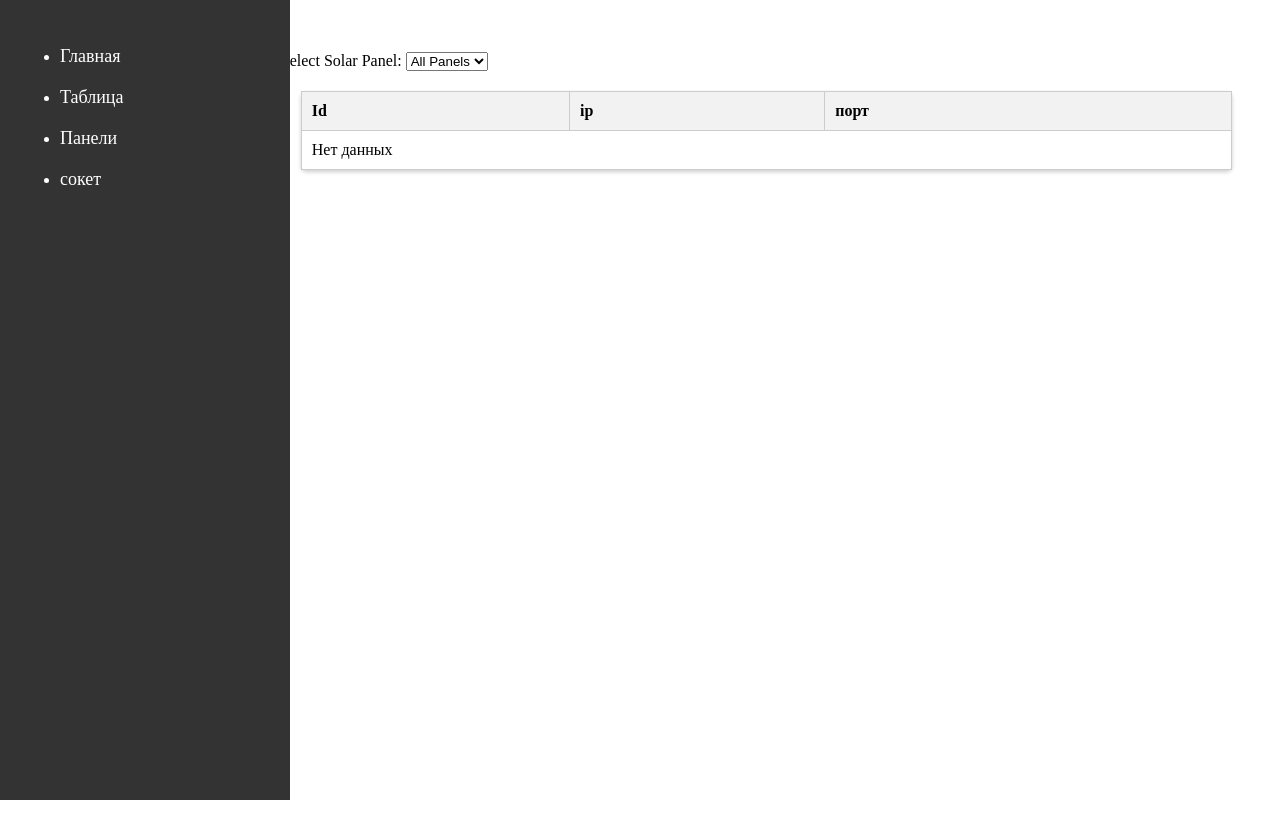
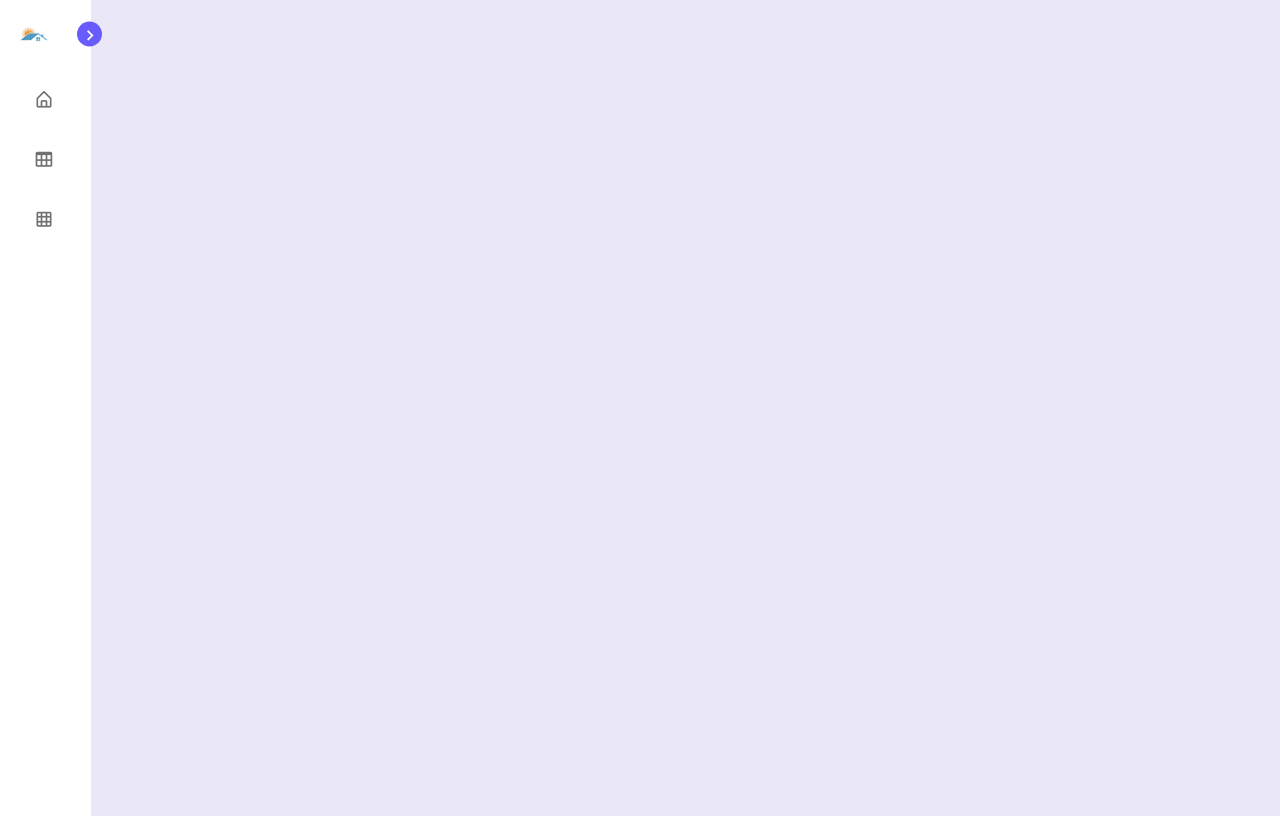
Before and after one commit to gingerswaltz/webServer, a Django app: page / in a window 1280 px wide. Run offline with Django 4.2, Linux system fonts and the light colour scheme; data that the repository does not hold is empty.

Commit message:
Повторный коммит

```diff
--- /dev/null
+++ b/iot/main/static/css/aside.css
@@ -0,0 +1,138 @@
+@import url('https://fonts.googleapis.com/css2?family=Noto+Sans+JP:wght@100;200;300;400;500;600;700;800;900&display=swap');
+*{
+  font-family: 'Noto Sans JP', sans-serif;
+}
+
+
+:root {
+  --body-color: #eae8f6;
+  --sidebar-color: #FFF;
+  --primary-color: #695CFE;
+  --primary-color-light: #F6F5FF;
+  --toggle-color: #DDD;
+  --text-color: #707070;
+
+  --tran-03: all 0.2s ease;
+  --tran-03: all 0.3s ease;
+  --tran-04: all 0.4s ease;
+  --tran-05: all 0.5s ease;
+}
+
+body{
+  height: 100vh;
+  background: var(--body-color);
+}
+/*===== CSS =====*/
+.sidebar .text{
+  font-size: 16px;
+  font-weight: 500;
+  color: var(--text-color);
+}
+
+.sidebar.close .text{
+  opacity: 0;
+}
+
+.sidebar .image{
+  min-width: 60px;
+  display: flex;
+  align-items: center;
+}
+
+/*===== Sidebar ===== */
+.sidebar{
+  position: fixed;
+  top: 0;
+  left: 0;
+  height: 100%;
+  width: 250px;
+  padding: 10px 14px;
+  background: var(--sidebar-color);
+  transition: var(--tran-05);
+}
+
+.sidebar.close {
+  width: 63px;
+}
+
+.sidebar li {
+  height: 50px;
+  margin-top: 10px;
+  list-style: none;
+  display: flex;
+  align-items: center;
+}
+
+.sidebar li .icon{
+  display: flex;
+  align-items: center;
+  justify-content: center;
+  min-width: 60px;
+  font-size: 20px;
+}
+
+.sidebar li .icon,
+.sidebar li .text{
+  color: var(--text-color);
+  transition: var(--tran-03);
+}
+
+.sidebar header{
+  position: relative;
+}
+
+.sidebar .image-text img{
+  width: 40px;
+  border-radius: 6px;
+}
+
+.sidebar header .image-text{
+  display: flex;
+  align-items: center;
+}
+
+header .image-text .header-text{
+  display: flex;
+  flex-direction: column;
+}
+.header-text .name{
+  font-weight: 600;
+}
+
+.sidebar header .toggle{
+  position: absolute;
+  top: 50%;
+  right: -25px;
+  transform: translateY(-50%);
+  height: 25px;
+  width: 25px;
+  background: var(--primary-color);
+  display: flex;
+  align-items: center;
+  justify-content: center;
+  border-radius: 50%;
+  color: var(--sidebar-color);
+  font-size: 22px;
+}
+
+.sidebar li a {
+  height: 100%;
+  width: 100%;
+  display: flex;
+  align-items: center;
+  text-decoration: none;
+  border-radius: 6px;
+  transition: var(--tran-04);
+}
+
+.sidebar li a:hover{
+  background: var(--primary-color);
+}
+.sidebar li a:hover .icon,
+.sidebar li a:hover .text{
+  color: var(--sidebar-color);
+}
+
+.sidebar ul {
+  padding-left: 0;
+}
--- /dev/null
+++ b/iot/main/static/js/main.js
@@ -0,0 +1,7 @@
+const body = document.querySelector("body"),
+      sidebar = body.querySelector(".sidebar"),
+      toggle = body.querySelector(".toggle");
+
+      toggle.addEventListener("click", () => {
+        sidebar.classList.toggle("close");
+      });
--- a/iot/main/static/main/css/dashboard.css
+++ /dev/null
@@ -1,43 +0,0 @@
-/* Стиль для таблицы */
-table {
-    width: 100%;
-    border-collapse: collapse;
-    background-color: #fff;
-    box-shadow: 0 2px 4px rgba(0, 0, 0, 0.1); /* Добавим тень для поднятия таблицы */
-    border-radius: 5px; /* Закруглим углы таблицы */
-}
-
-th, td {
-    padding: 10px;
-    border: 1px solid #ccc;
-    text-align: left;
-}
-
-th {
-    background-color: #f2f2f2;
-}
-
-tr:nth-child(even) {
-    background-color: #f2f2f2;
-}
-
-/* Стиль для контейнера таблицы */
-.table-container {
-    max-width: 100%; /* Убираем ограничение максимальной ширины */
-    margin: 20px; /* Добавим отступы для выравнивания таблицы */
-}
-
-/* Стиль для панели таблицы (если требуется) */
-.panel-table-container {
-    max-width: 100%; /* Убираем ограничение максимальной ширины */
-    margin: 20px; /* Добавим отступы для выравнивания панели таблицы */
-    background-color: #fff;
-    box-shadow: 0 2px 4px rgba(0, 0, 0, 0.1); /* Добавим тень для поднятия панели таблицы */
-    border-radius: 5px; /* Закруглим углы панели таблицы */
-}
-
-.chart-container {
-    max-width: 400px; /* Максимальная ширина */
-    max-height: 400px; /* Максимальная высота */
-    margin: auto; /* Для центрирования графика на странице */
-}
--- a/iot/main/static/main/css/main.css
+++ /dev/null
@@ -1,70 +0,0 @@
-/* Стиль боковой панели */
-.sidebar {
-  width: 250px;
-  height: 100%;
-  position: fixed;
-  top: 0;
-  left: 0;
-  background-color: #333; /* Изменим цвет фона */
-  z-index: 100;
-  padding: 20px; /* Добавим отступы для контента в боковой панели */
-  transition: transform 0.3s; /* Добавим анимацию с использованием transform */
-  overflow-y: auto; /* Позволим прокручивать боковую панель, если содержимое длинное */
-}
-
-/* Стиль для ссылок в навигационном меню */
-.nav-link {
-  display: block;
-  color: #fff; /* Изменим цвет текста на белый */
-  text-decoration: none;
-  font-size: 18px; /* Увеличим размер шрифта */
-  padding: 10px 0; /* Установим вертикальные отступы */
-  transition: background-color 0.2s; /* Добавим анимацию при наведении */
-}
-
-.nav-link.active {
-  background-color: #555; /* Изменим цвет активной ссылки */
-}
-
-.nav-link:hover {
-  background-color: #444; /* Изменим цвет при наведении */
-}
-
-/* Стиль контейнера и основного содержимого */
-.container {
-  display: flex;
-  height: 100%;
-}
-
-main {
-  flex: 1;
-  padding: 20px;
-  margin-left: 20%;
-}
-
-aside {
-  width: 250px;
-  background-color: #333; /* Изменим цвет фона боковой панели */
-  color: #fff; /* Изменим цвет текста на белый */
-  padding: 20px; /* Добавим отступы для контента */
-  transition: width 0.3s; /* Добавим анимацию при изменении ширины */
-}
-
-/* Медиазапрос для мобильных устройств */
-@media (max-width: 768px) {
-  .container {
-    flex-direction: column; /* Изменение макета на мобильных устройствах */
-  }
-
-  aside {
-    width: 100%; /* Боковая панель займет всю ширину на мобильных устройствах */
-  }
-
-  .sidebar {
-    transform: translateX(-250px); /* Скроем боковую панель за пределы экрана */
-  }
-
-  .nav-link {
-    font-size: 16px; /* Уменьшим размер шрифта на мобильных устройствах */
-  }
-}
--- a/iot/main/static/main/js/chart.js
+++ /dev/null
@@ -1,35 +0,0 @@
-function updateChart() {
-    var selectedPanel = document.getElementById('solarPanelSelect').value;
-    if (selectedPanel) {
-        // AJAX call to fetch data for the selected solar panel
-        fetch(`/get-characteristics-data/${selectedPanel}`)
-            .then(response => response.json())
-            .then(data => {
-                // Assuming 'data' is the characteristics data for the selected panel
-                var ctx = document.getElementById('solarPanelChart').getContext('2d');
-                var solarPanelChart = new Chart(ctx, {
-var ctx = document.getElementById('generatedPowerChart-{{ solar_panel.installation_number }}').getContext('2d');
-        var generatedPowerChart = new Chart(ctx, {
-            type: 'line',
-            data: {
-                labels: {{ dashboard_data[solar_panel].chart_data.labels | safe }},
-                datasets: [{
-                    label: 'Generated Power',
-                    data: {{ dashboard_data[solar_panel].chart_data.generated_power_data | safe }},
-                    backgroundColor: 'rgba(0, 123, 255, 0.5)',
-                    borderColor: 'rgba(0, 123, 255, 1)',
-                    borderWidth: 1
-                }]
-            },
-            options: {
-                scales: {
-                    y: {
-                        beginAtZero: true
-                    }
-                }
-            }
-        });
-    });
-});
-}
-}
--- a/iot/main/templates/base.html
+++ b/iot/main/templates/base.html
@@ -1,31 +1,60 @@
+{% load static %}
 <!DOCTYPE html>
-<html lang="ru">
+<html lang="en">
 <head>
     <meta charset="UTF-8">
-    <title>{% block title %}{% endblock %}</title>
-    <link rel="stylesheet" href="../static/main/css/main.css">
+    <meta name="viewport" content="width=device-width, initial-scale=1.0">
+    <title>Document</title>
+
+    <link rel="stylesheet" href="{% static 'css/aside.css'%}">
+
+    <link href="https://unpkg.com/boxicons@2.1.1/css/boxicons.min.css" rel="stylesheet">
+
 </head>
 <body>
-    <div class="container">
-        <aside class="sidebar">
-            <ul class="nav">
-                <li class="nav-item">
-                    <a class="nav-link" href="{% url 'home' %}">Главная</a>
+    <nav class="sidebar close">
+        <header>
+            <div class="image-text">
+                <span class="image">
+                    <img src="{% static 'img/logo.jpg' %}" alt="logo">
+                </span>
+
+                <div class="text header-text">
+                    <span class="name">Солнечные панели</span>
+                </div>
+            </div>
+
+            <i class='bx bx-chevron-right toggle'></i>
+        </header>
+
+        <div class="menu-bar">
+            <div class="menu">
+                <ul class="menu-links">
+                    <li class="nav-link">
+                        <a href="{% url 'home' %}">
+                            <i class='bx bx-home-alt icon'></i>
+                            <span class="text nav-text">Дашборд</span>
+                        </a>
                     </li>
-                <li class="nav-item">
-                    <a class="nav-link" href="{% url 'table' %}">Таблица</a>
+                    <li class="nav-link">
+                        <a href="{% url 'table' %}">
+                            <i class='bx bx-table icon'></i>
+                            <span class="text nav-text">Таблицы</span>
+                        </a>
                     </li>
-                <li class="nav-item">
-                  <a class="nav-link" href="{% url 'panels' %}">Панели</a>
-                </li>
-                <li class="nav-item">
-                    <a class="nav-link" href="{% url 'socket' %}">сокет</a>
+                    <li class="nav-link">
+                        <a href="{% url 'panels' %}">
+                            <i class='bx bx-grid icon'></i>
+                            <span class="text nav-text">Панели</span>
+                        </a>
                     </li>
                 </ul>
-        </aside>
+            </div>
+        </div>
+    </nav>
+    <script src="{% static 'js/main.js' %}"></script>
     <main>
         {% block content %}{% endblock %}
     </main>
-    </div>
 </body>
 </html>
--- a/iot/main/templates/dashboard.html
+++ b/iot/main/templates/dashboard.html
@@ -1,79 +1,8 @@
 {% extends "base.html" %}
+{% load static %}
 
 {% block title %}Главная страница{% endblock %}
 
 {% block content %}
-<link rel="stylesheet" href="../static/main/css/dashboard.css">
-<script src="https://cdn.jsdelivr.net/npm/chart.js"></script>
-<script src="https://code.jquery.com/jquery-3.6.0.min.js"></script>
-
-<div class="chart-container">
-    <canvas id="characteristicsChart" width="20" height="20" style="height: 600; width: 600;"></canvas>
-    <script src="../static/main/js/chart.js"></script>
-</div>
-
-<label for="selected_panel">Select Solar Panel:</label>
-    <select name="selected_panel" id="selected_panel" onchange="fetchData()">
-        <option value="all">All Panels</option>
-        {% for panel in solar_panels %}
-            <option value="{{ panel.installation_number }}">{{ panel.installation_number }}</option>
-        {% endfor %}
-    </select>
-
-    <div id="data_display">
-        <!-- Data will be displayed here -->
-    </div>
-
-    <script>
-        function fetchData() {
-            var selectedPanel = $('#selected_panel').val();
-            $.ajax({
-                url: '{% url 'home' %}',
-                data: {
-                    'selected_panel': selectedPanel
-                },
-                dataType: 'json',
-                success: function (response) {
-                    var data = JSON.parse(response.data);
-                    var html = '';
-                    for (var i = 0; i < data.length; i++) {
-                        html += '<p>Date: ' + data[i].fields.date + '</p>';
-                        html += '<p>Time: ' + data[i].fields.time + '</p>';
-                        // ... add other fields similarly
-                    }
-                    $('#data_display').html(html);
-                }
-            });
-        }
-    </script>
-
-
-<div class='panel-table-container'>
-    <table>
-        <thead>
-            <tr>
-                <th>Id</th>
-                <th>ip</th>
-                <th>порт</th>
-            </tr>
-        </thead>
-        <tbody>
-            {% for panel in panels %}
-                <tr>
-                    <td>{{ panel.installation_number }}</td>
-                    <td>{{ panel.ip_address }}</td>
-                    <td>{{ panel.port }}</td>
-                </tr>
-            {% empty %}
-                <tr>
-                    <td colspan="3">Нет данных</td>
-                </tr>
-            {% endfor %}
-        </tbody>
-    </table>
-</div>
-
-
-
 
 {% endblock %}
```
Also changed, not shown: iot/main/static/css/dashboard.css (added), iot/main/static/css/table.css (renamed from iot/main/static/main/css/table.css), iot/main/static/img/color.png (renamed from iot/main/static/main/img/color.png), iot/main/static/img/icon.png (renamed from iot/main/static/main/img/icon.png), iot/main/static/img/logo.jpg (added), iot/main/templates/panel_detail.html (added). Lines whose indentation alone changed are shown as unchanged.
